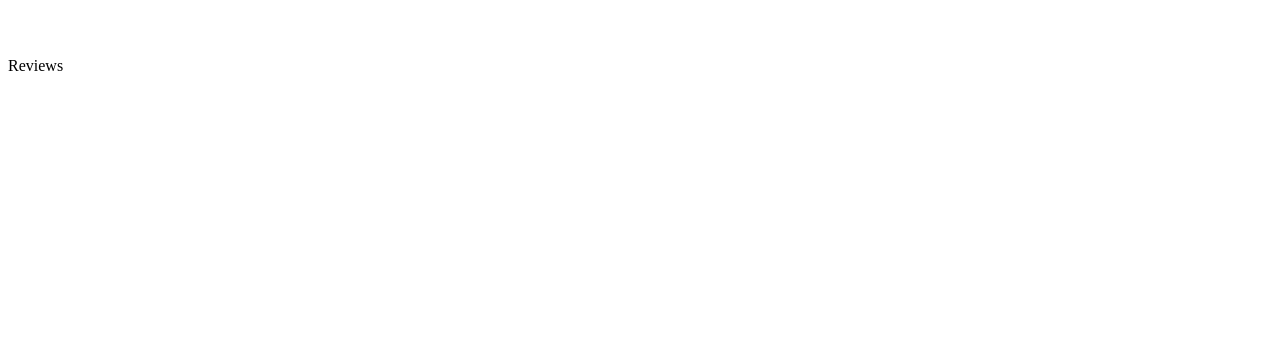
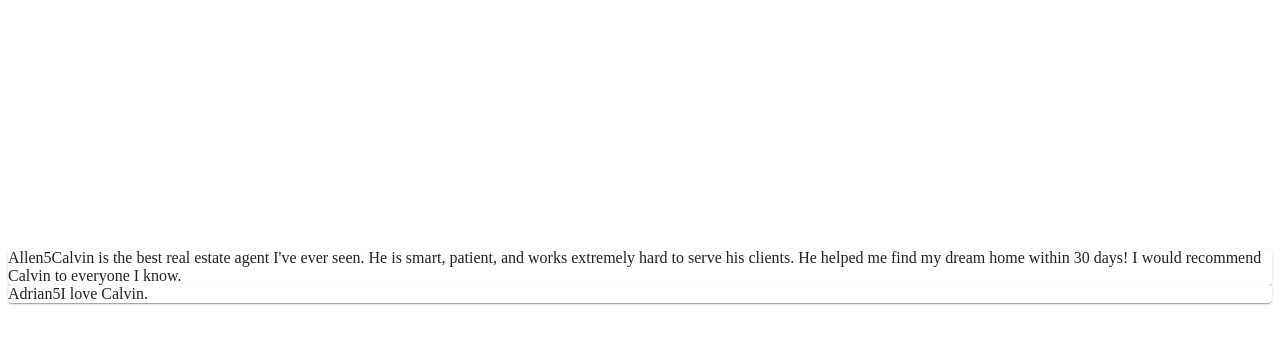
Before and after one commit to allenaxie/cl-realestate, a Next.js app: page / in a window 1280 px wide. Shown: the part 2988-3332 px from the top of the page. Before the commit the page ends 3071 px from the top, so only its background shows below. Built offline with nearby package versions, Linux system fonts and the light colour scheme.

Commit message:
Update reviews file structure. Create dummy reviews.

```diff
--- /dev/null
+++ b/components/ReviewList/ReviewList.tsx
@@ -0,0 +1,28 @@
+import classes from './ReviewList.module.scss';
+import ReviewListItem from '../ReviewListItem/ReviewListItem';
+
+const ReviewList = () =>  {
+
+    const reviews = [
+        {
+            name: 'Allen',
+            rating: 5,
+            comment: "Calvin is the best real estate agent I've ever seen. He is smart, patient, and works extremely hard to serve his clients. He helped me find my dream home within 30 days! I would recommend Calvin to everyone I know."
+        },
+        {
+            name: 'Adrian',
+            rating: 5,
+            comment: "I love Calvin."
+        }
+    ]
+
+    return (
+        <>
+        {reviews.map(review =>
+            <ReviewListItem review={review} />
+            )}
+        </>
+    )
+}
+
+export default ReviewList;
--- /dev/null
+++ b/components/ReviewListItem/ReviewListItem.tsx
@@ -0,0 +1,23 @@
+import classes from './ReviewListItem.module.scss';
+import Card from '@mui/material/Card';
+import CardContent from '@mui/material/CardContent';
+import CardMedia from '@mui/material/CardMedia';
+import Typography from '@mui/material/Typography';
+import {Button, CardActionArea, CardActions} from '@mui/material';
+
+
+interface ReviewListItemProps {
+    review: any
+}
+
+const ReviewListItem = (props:ReviewListItemProps) => {
+    return (
+        <Card className={classes.card}>
+        {props.review.name}
+        {props.review.rating}
+        {props.review.comment}
+        </Card>
+    )
+}
+
+export default ReviewListItem;
--- a/components/Reviews/Reviews.tsx
+++ /dev/null
@@ -1,11 +0,0 @@
-import classes from './Reviews.module.scss';
-
-const Reviews = () =>  {
-    return (
-        <>
-            Reviews
-        </>
-    )
-}
-
-export default Reviews;
--- a/components/index.ts
+++ b/components/index.ts
@@ -4,4 +4,4 @@ export {default as Hero} from './Hero/Hero';
 export {default as Stats} from './Stats/Stats';
 export {default as About} from './About/About';
 export {default as PropertyList} from './PropertyList/PropertyList';
-export {default as Reviews} from './Reviews/Reviews';
+export {default as ReviewList} from './ReviewList/ReviewList';
--- a/pages/index.tsx
+++ b/pages/index.tsx
@@ -1,7 +1,7 @@
 import type { NextPage } from 'next';
 import Head from 'next/head';
 import classes from '../styles/Home.module.scss';
-import {Navbar, Hero, Stats, About, PropertyList, Reviews} from '../components';
+import {Navbar, Hero, Stats, About, PropertyList, ReviewList} from '../components';
 
 const Home: NextPage = () => {
   return (
@@ -28,7 +28,7 @@ const Home: NextPage = () => {
           <PropertyList/>
         </section>
         <section className={classes.reviewsSection}>
-          <Reviews/>
+          <ReviewList/>
         </section>
         {/* <section className="contact-section"></section>  */}
       </main>
--- a/styles/Home.module.scss
+++ b/styles/Home.module.scss
@@ -20,4 +20,9 @@
 .propertiesSection {
     margin-top: 15rem;
     background-color:var(--color-primary-tan-3);
+    padding: 6rem 0;
 }
+
+.reviewsSection {
+    height: 50rem;
+}
```
Also changed, not shown: components/ReviewList/ReviewList.module.scss (added), components/ReviewListItem/ReviewListItem.module.scss (added).
